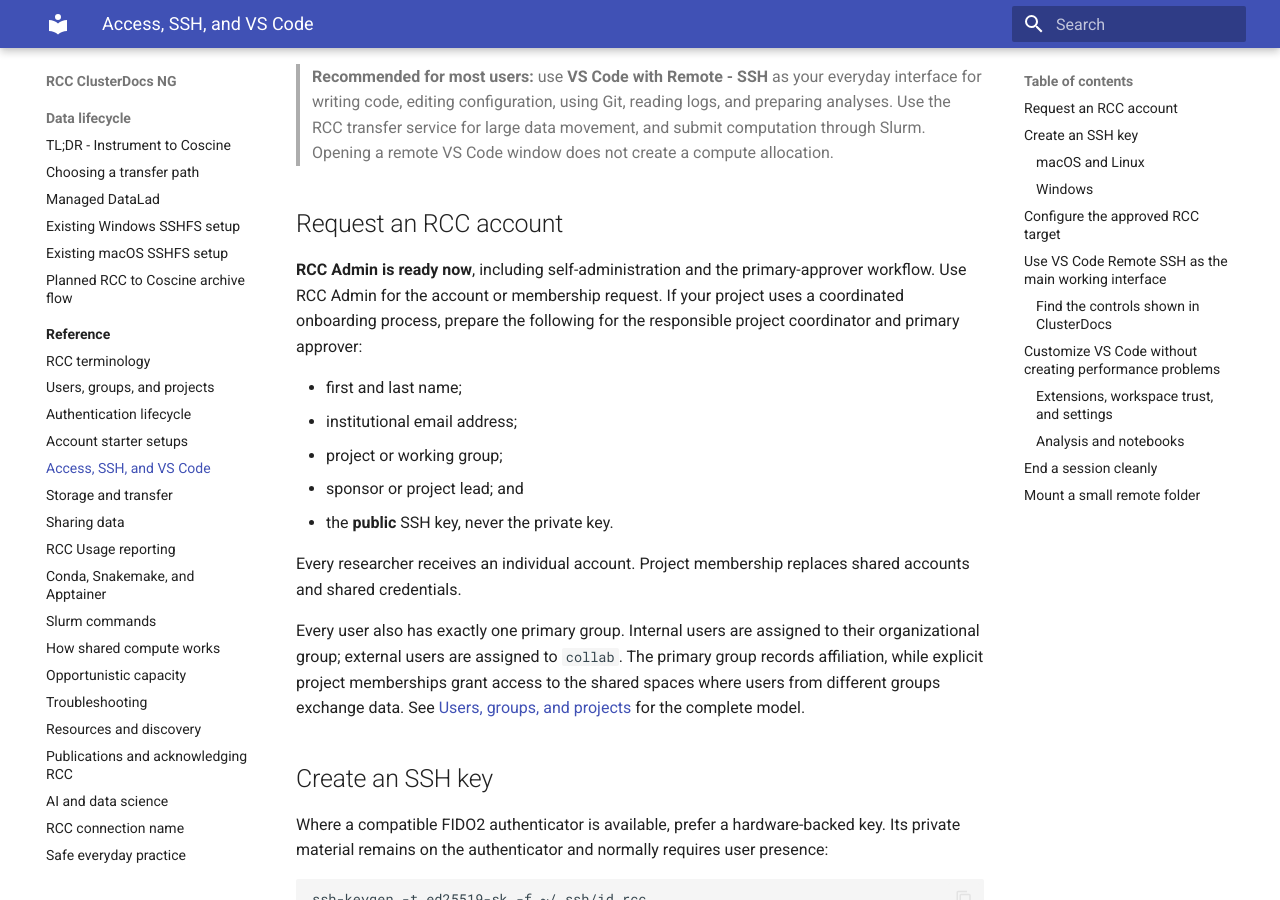
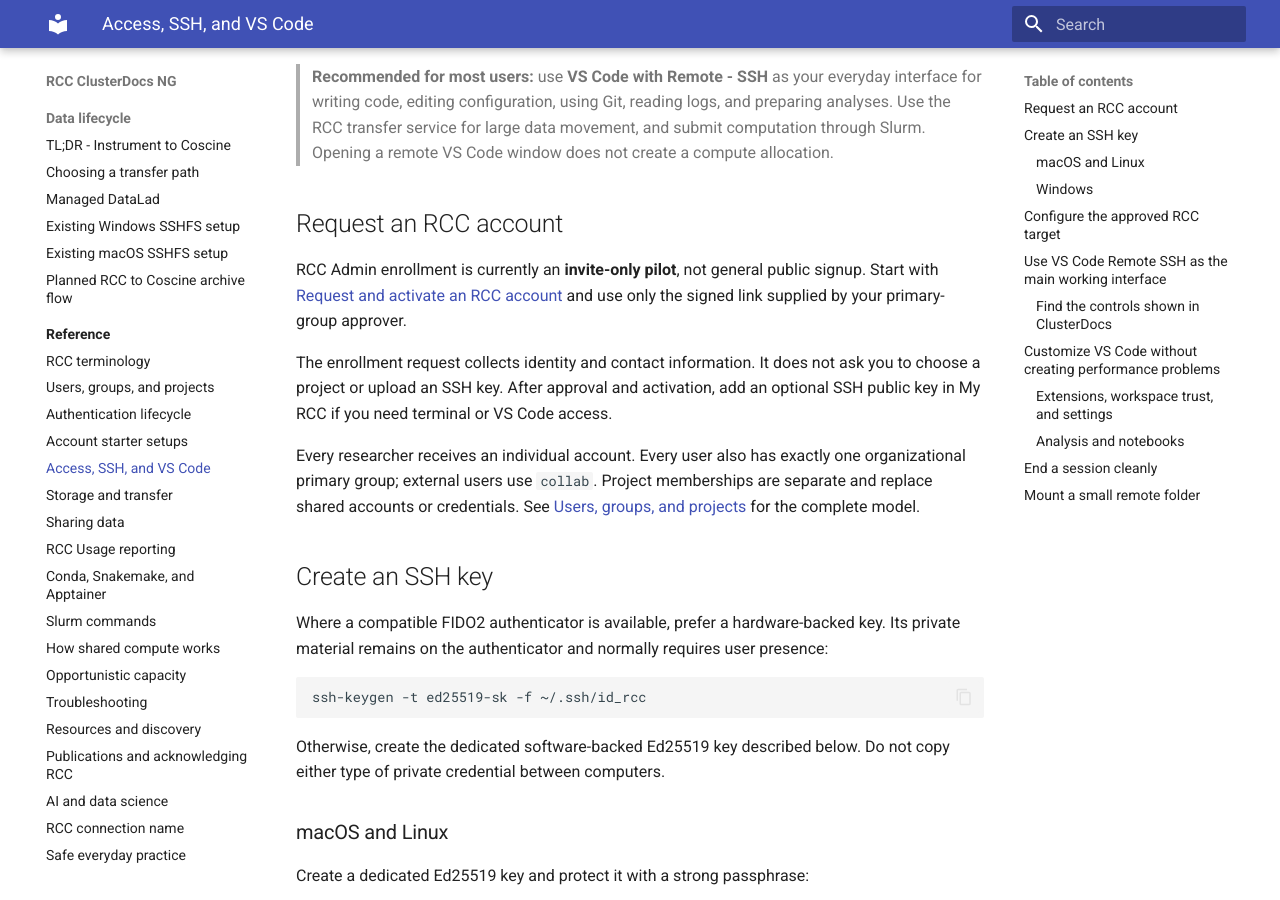
Before and after one commit to IKIM-Essen/ClusterDocs, an MkDocs documentation site: the page built from docs/reference/access-ssh-vscode.md, in a window 1280 px wide and 900 px high, scrolled down 276 px. Built offline with MkDocs 1.6.1 and Material for MkDocs 9.7.7, drawn with Linux system fonts in a browser that asks for light colours.

Commit message:
docs: point account requests to invite-only enrollment

```diff
--- a/docs/reference/access-ssh-vscode.md
+++ b/docs/reference/access-ssh-vscode.md
@@ -19,26 +19,18 @@
 
 ## Request an RCC account
 
-**RCC Admin is ready now**, including self-administration and the
-primary-approver workflow. Use RCC Admin for the account or membership request.
-If your project uses a coordinated onboarding process, prepare the following
-for the responsible project coordinator and primary approver:
+RCC Admin enrollment is currently an **invite-only pilot**, not general public
+signup. Start with [Request and activate an RCC account](../getting-started/account-enrollment.md)
+and use only the signed link supplied by your primary-group approver.
 
-- first and last name;
-- institutional email address;
-- project or working group;
-- sponsor or project lead; and
-- the **public** SSH key, never the private key.
+The enrollment request collects identity and contact information. It does not
+ask you to choose a project or upload an SSH key. After approval and activation,
+add an optional SSH public key in My RCC if you need terminal or VS Code access.
 
-Every researcher receives an individual account. Project membership replaces
-shared accounts and shared credentials.
-
-Every user also has exactly one primary group. Internal users are assigned to
-their organizational group; external users are assigned to `collab`. The
-primary group records affiliation, while explicit project memberships grant
-access to the shared spaces where users from different groups exchange data.
-See [Users, groups, and projects](users-groups-projects.md) for the complete
-model.
+Every researcher receives an individual account. Every user also has exactly
+one organizational primary group; external users use `collab`. Project
+memberships are separate and replace shared accounts or credentials. See
+[Users, groups, and projects](users-groups-projects.md) for the complete model.
 
 ## Create an SSH key
 
```
